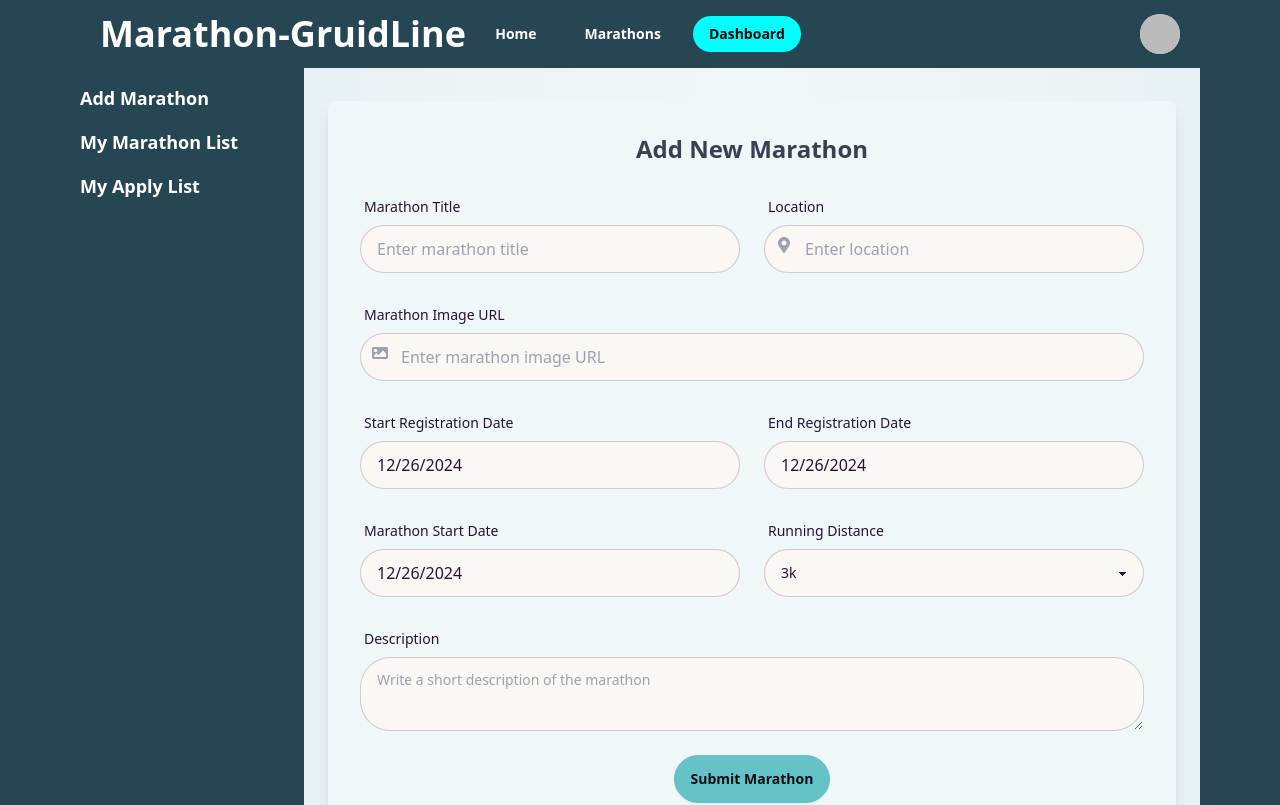
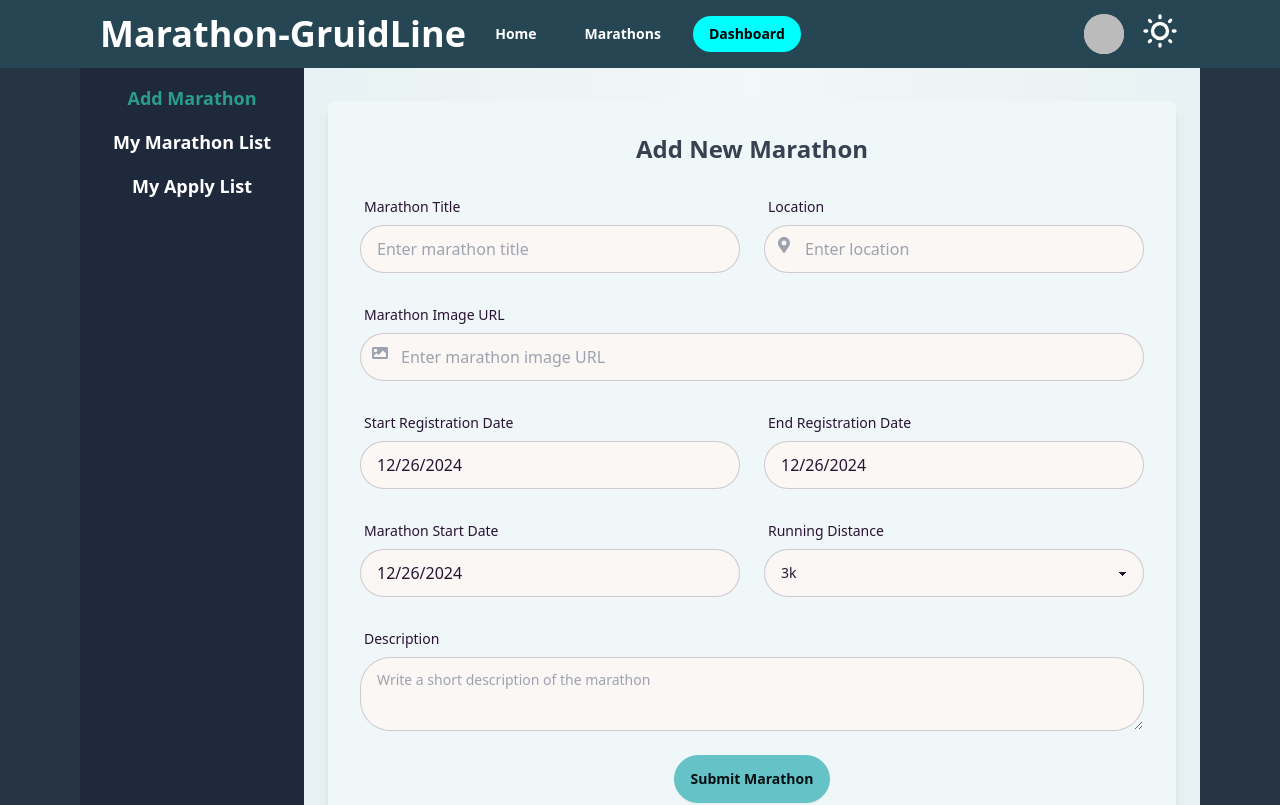
Before and after one commit to mhneloy/B10A11-client, a React (Vite) app: page /dashboard in a window 1280 px wide. Shown: the top 805 px of the page. Built offline with nearby package versions, Linux system fonts and the light colour scheme; no server answers; sample sign-in values are in the browser's storage.

Commit message:
adding some aos and motion frame

```diff
--- a/package.json
+++ b/package.json
@@ -11,10 +11,13 @@
   },
   "dependencies": {
     "@tanstack/react-query": "^5.62.8",
+    "aos": "^2.3.4",
     "axios": "^1.7.9",
     "date-fns": "^4.1.0",
     "firebase": "^11.1.0",
+    "framer-motion": "^11.15.0",
     "lottie-react": "^2.4.0",
+    "motion": "^11.15.0",
     "prop-types": "^15.8.1",
     "react": "^18.3.1",
     "react-countdown-circle-timer": "^3.2.1",
--- a/src/Layout/Layout.jsx
+++ b/src/Layout/Layout.jsx
@@ -2,17 +2,27 @@ import { Outlet } from "react-router-dom";
 import Navbar from "../component/Navbar/Navbar";
 import Footer from "../component/Footer/Footer";
 import { ToastContainer } from "react-toastify";
+import useCustomContex from "../shareComponent/AuthContext/useCustomContex";
 
 const Layout = () => {
+  const { togol } = useCustomContex();
+  console.log(togol);
   return (
+    <>
       <div>
         <ToastContainer />
         <Navbar />
-      <div className={`bg-[#264653]`}>
+        <div
+          style={{
+            backgroundColor: togol ? "#273443" : "#264653",
+          }}
+          // className={`bg-[#264653]`}
+        >
           <Outlet />
         </div>
         <Footer />
       </div>
+    </>
   );
 };
 
--- a/src/component/AllMarathons/AllMarathons.jsx
+++ b/src/component/AllMarathons/AllMarathons.jsx
@@ -38,13 +38,13 @@ const AllMarathons = () => {
   }
 
   return (
-    <section className="py-10 px-4 lg:px-20 bg-gray-50">
+    <section className="py-10 px-4 lg:px-20 bg-transparent">
       {/* Section Heading */}
       <div className="text-center mb-10">
         <h1 className="text-3xl lg:text-5xl font-bold text-primary mb-2">
           Explore All Marathons
         </h1>
-        <p className="text-gray-600 text-sm lg:text-base">
+        <p className="text-white text-sm lg:text-base">
           Find the perfect marathon for you and join the running community
           today!
         </p>
@@ -52,7 +52,7 @@ const AllMarathons = () => {
 
       {/* Sorting Options */}
       <div className="text-center mb-6">
-        <label className="mr-2 text-gray-600">Sort by:</label>
+        <label className="mr-2 text-white">Sort by:</label>
         <select
           className="select select-bordered w-40"
           value={sortOrder}
--- a/src/component/Dashboard/DashBoardNav/DashBoardNav.jsx
+++ b/src/component/Dashboard/DashBoardNav/DashBoardNav.jsx
@@ -1,34 +1,52 @@
-import { Link } from "react-router-dom";
+import { NavLink } from "react-router-dom";
 
 const DashBoardNav = () => {
   return (
     <nav className="bg-transparent text-white">
       <div className="py-4">
         {/* Navbar Menu */}
-        <ul className="flex flex-col items-start space-y-4">
-          <li>
-            <Link
+        <ul className="flex flex-col items-start space-y-4 justify-center">
+          <li className="w-full flex justify-center items-center">
+            <NavLink
               to="/dashboard"
-              className="text-lg font-semibold hover:text-[#2A9D8F]"
+              className={({ isActive }) => {
+                return `text-lg font-semibold ${
+                  isActive
+                    ? "text-[#2A9D8F]"
+                    : "!text-white hover:text-[#2A9D8F]"
+                }`;
+              }}
             >
               Add Marathon
-            </Link>
+            </NavLink>
           </li>
-          <li>
-            <Link
+          <li className="w-full flex justify-center items-center">
+            <NavLink
               to="dashboard/myMarathonList"
-              className="text-lg font-semibold hover:text-[#2A9D8F]"
+              className={({ isActive }) => {
+                return `text-lg font-semibold ${
+                  isActive
+                    ? "text-[#2A9D8F]"
+                    : "text-white hover:text-[#2A9D8F]"
+                }`;
+              }}
             >
               My Marathon List
-            </Link>
+            </NavLink>
           </li>
-          <li>
-            <Link
+          <li className="w-full flex justify-center items-center">
+            <NavLink
               to="dashboard/myApplyList"
-              className="text-lg font-semibold hover:text-[#2A9D8F]"
+              className={({ isActive }) => {
+                return `text-lg font-semibold ${
+                  isActive
+                    ? "text-[#2A9D8F]"
+                    : "text-white hover:text-[#2A9D8F]"
+                }`;
+              }}
             >
               My Apply List
-            </Link>
+            </NavLink>
           </li>
         </ul>
       </div>
--- a/src/component/Dashboard/Dashboard.jsx
+++ b/src/component/Dashboard/Dashboard.jsx
@@ -5,7 +5,7 @@ const Dashboard = () => {
   return (
     <div className="lg:px-20 w-full">
       <div className="grid grid-cols-1 md:grid-cols-[20%,80%] w-full">
-        <div className="min-h-[calc(100vh-377px)] bg-[#264653]">
+        <div className=" bg-[#1E293B]">
           <DashBoardNav />
         </div>
         <div>
--- a/src/component/Home/Home.jsx
+++ b/src/component/Home/Home.jsx
@@ -3,15 +3,39 @@ import JoinOurCommunity from "../JoinOurCommunity/JoinOurCommunity";
 import Marathons from "../Marathons/Marathons";
 import Testimonials from "../Testimonial/Testimonials";
 import UpcomingMarathon from "../UpcomingMarathon/UpcomingMarathon";
+import AOS from "aos";
+import "aos/dist/aos.css";
 
 const Home = () => {
+  AOS.init();
   return (
     <div>
       <Banner />
       <Marathons />
       <UpcomingMarathon />
-      <JoinOurCommunity />
-      <Testimonials />
+      <div
+        data-aos="fade-right"
+        data-aos-offset="100"
+        data-aos-delay="50"
+        data-aos-duration="1000"
+        data-aos-easing="ease-in-out"
+        data-aos-mirror="true"
+        data-aos-anchor-placement="top-center"
+      >
+        <JoinOurCommunity />
+      </div>
+
+      <div
+        data-aos="fade-left"
+        data-aos-offset="100"
+        data-aos-delay="50"
+        data-aos-duration="1000"
+        data-aos-easing="ease-in-out"
+        data-aos-mirror="true"
+        data-aos-anchor-placement="top-center"
+      >
+        <Testimonials />
+      </div>
     </div>
   );
 };
--- a/src/component/Marathons/Marathons.jsx
+++ b/src/component/Marathons/Marathons.jsx
@@ -33,13 +33,13 @@ const Marathons = () => {
   }
 
   return (
-    <section className="py-10 px-4 lg:px-20 bg-gray-50">
+    <section className="py-10 px-4 lg:px-20 bg-transparent">
       {/* Section Heading */}
       <div className="text-center mb-10">
         <h1 className="text-3xl lg:text-5xl font-bold text-primary mb-2">
           Explore All Marathons
         </h1>
-        <p className="text-gray-600 text-sm lg:text-base">
+        <p className="text-white text-sm lg:text-base">
           Find the perfect marathon for you and join the running community
           today!
         </p>
--- a/src/component/Navbar/Navbar.jsx
+++ b/src/component/Navbar/Navbar.jsx
@@ -151,7 +151,6 @@ const Navbar = () => {
               </Link>
             </>
           )}
-          {currentLocation.pathname === "/" && (
           <div>
             <label className="swap swap-rotate w-fit">
               {/* this hidden checkbox controls the state */}
@@ -178,7 +177,6 @@ const Navbar = () => {
               </svg>
             </label>
           </div>
-          )}
         </div>
       </div>
     </div>
--- a/src/component/RunningMarathonCard/RunningMarathonCard.jsx
+++ b/src/component/RunningMarathonCard/RunningMarathonCard.jsx
@@ -1,7 +1,7 @@
 import PropTypes from "prop-types";
 import { FaMapMarkerAlt } from "react-icons/fa";
 import { Link } from "react-router-dom";
-
+import { motion } from "motion/react";
 const RunningMarathonCard = ({ marathon }) => {
   const {
     _id,
@@ -13,7 +13,16 @@ const RunningMarathonCard = ({ marathon }) => {
   } = marathon;
 
   return (
-    <div className="card bg-base-100 shadow-xl w-full border border-gray-200">
+    <motion.div
+      className="card bg-base-100 shadow-xl w-full border border-gray-200"
+      whileHover={{
+        scale: [1, 0.9, 1],
+      }}
+      transition={{
+        duration: 2,
+        repeat: Infinity,
+      }}
+    >
       {/* Image Section */}
       <figure className="relative">
         <img
@@ -52,7 +61,7 @@ const RunningMarathonCard = ({ marathon }) => {
           </Link>
         </div>
       </div>
-    </div>
+    </motion.div>
   );
 };
 
--- a/src/component/UpMarathonCard/UpMarathonCard.jsx
+++ b/src/component/UpMarathonCard/UpMarathonCard.jsx
@@ -1,6 +1,6 @@
 import PropTypes from "prop-types";
 import { FaMapMarkerAlt } from "react-icons/fa";
-
+import { motion } from "motion/react";
 const UpMarathonCard = ({ marathon }) => {
   const {
     title,
@@ -11,7 +11,16 @@ const UpMarathonCard = ({ marathon }) => {
   } = marathon;
 
   return (
-    <div className="card bg-base-100 shadow-xl w-full border border-gray-200">
+    <motion.div
+      className="card bg-base-100 shadow-xl w-full border border-gray-200"
+      animate={{
+        scale: [1, 0.9, 1],
+      }}
+      transition={{
+        duration: 2,
+        repeat: Infinity,
+      }}
+    >
       {/* Image Section */}
       <figure className="relative">
         <img
@@ -43,7 +52,7 @@ const UpMarathonCard = ({ marathon }) => {
           </span>
         </p>
       </div>
-    </div>
+    </motion.div>
   );
 };
 
--- a/src/component/UpcomingMarathon/UpcomingMarathon.jsx
+++ b/src/component/UpcomingMarathon/UpcomingMarathon.jsx
@@ -19,13 +19,13 @@ const UpcomingMarathon = () => {
   }
 
   return (
-    <section className="py-10 px-4 lg:px-20 bg-gray-50">
+    <section className="py-10 px-4 lg:px-20 bg-transparent">
       {/* Section Heading */}
       <div className="text-center mb-10">
         <h1 className="text-3xl lg:text-5xl font-bold text-primary mb-2">
           Upcoming Marathons
         </h1>
-        <p className="text-gray-600 text-sm lg:text-base">
+        <p className="text-white text-sm lg:text-base">
           Explore exciting marathon events happening near you and be a part of
           the action!
         </p>
```
Also changed, not shown: src/shareComponent/AuthContext/ContextProvider.jsx (+0 -7 lines), 1 other file (tests, documents, lock files or other folders). Lines whose indentation alone changed are shown as unchanged.
